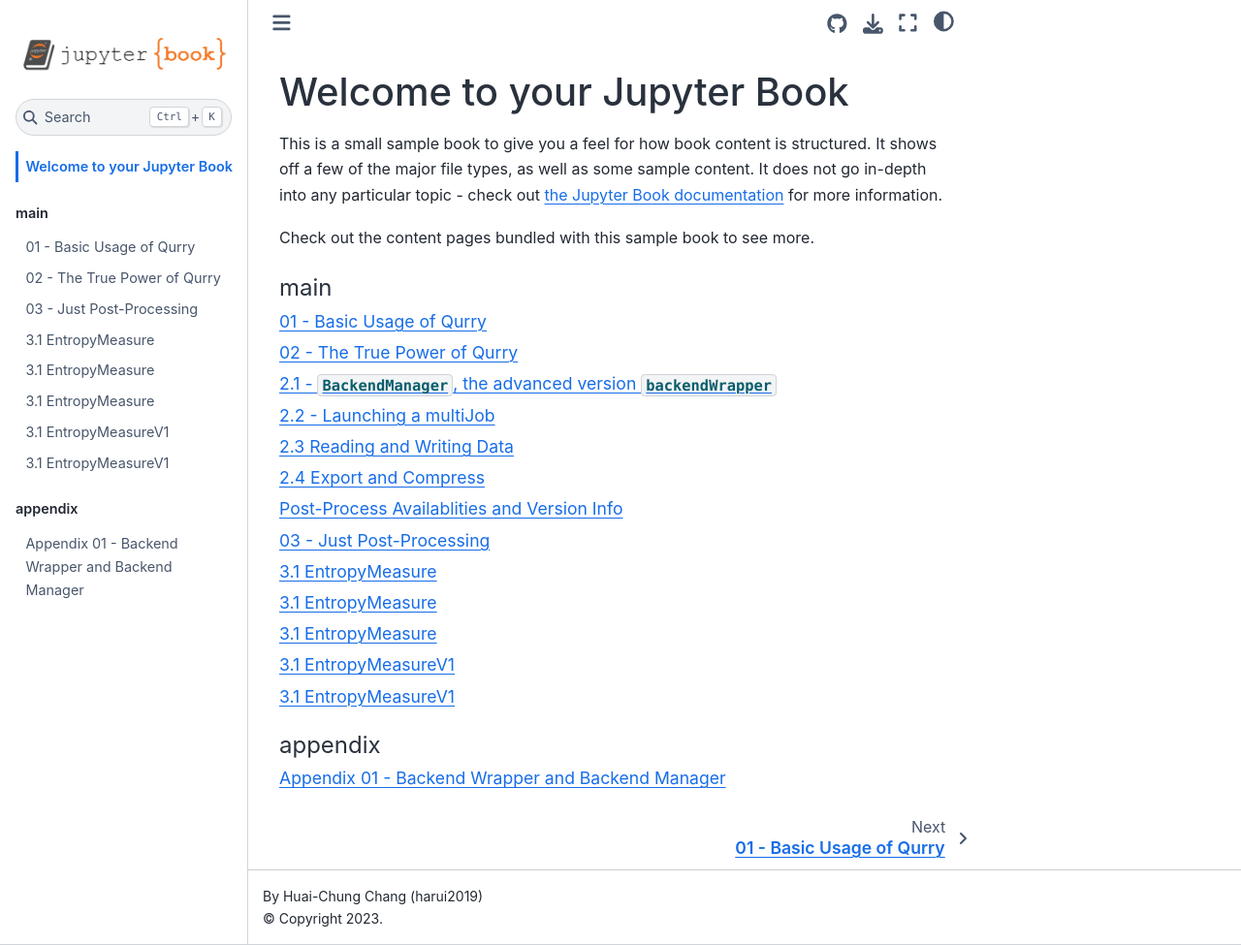
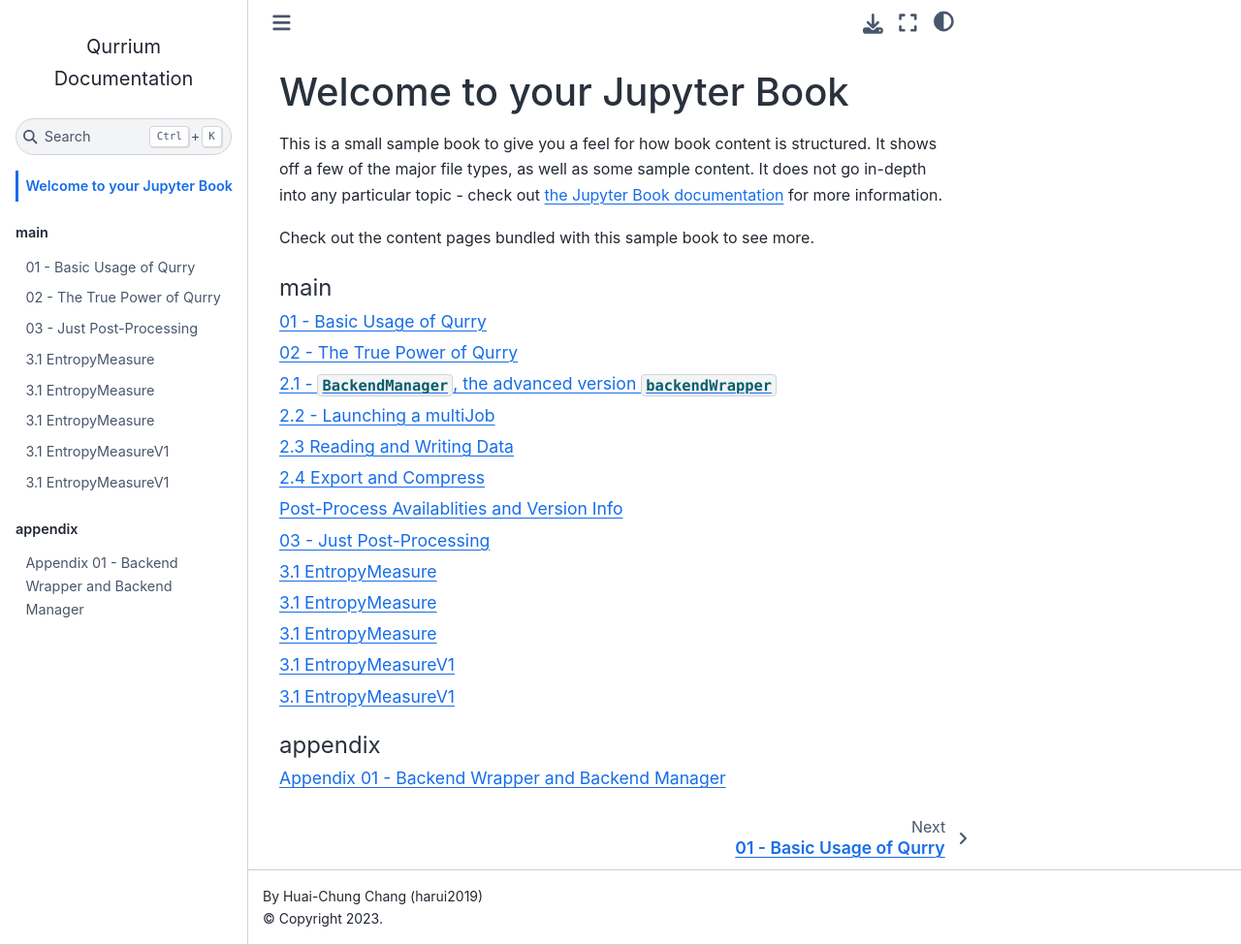
Before and after one commit to qurrium/qurrium_doc, a Jupyter Book: the page built from docs/intro.md, in a window 1280 px wide and 975 px high. Shown: the whole window at 97% size. Built offline with Jupyter Book 1.0.4 settings and Sphinx 7.4.7 and the Sphinx Book theme 1.1.4, drawn with Linux system fonts in a browser that asks for light colours; some of the changed lines change nothing that is shown.

Commit message:
build(config): more detail

```diff
--- a/_config.yml
+++ b/_config.yml
@@ -3,8 +3,9 @@
 
 title: Qurrium Documentation
 author: Huai-Chung Chang (harui2019)
-logo: logo.png
+logo: ""
 
+exclude_patterns: [_build, Thumbs.db, .DS_Store, "**.ipynb_checkpoints"]
 # Force re-execution of notebooks on each build.
 # See https://jupyterbook.org/content/execute.html
 execute:
@@ -21,12 +22,27 @@
 
 # Information about where the book exists on the web
 repository:
-  url: https://github.com/harui2019/qurrium_doc  # Online location of your book
-  path_to_book: docs  # Optional path to your book, relative to the repository root
-  branch: main  # Which branch of the repository should be used when creating links (optional)
+  url: https://github.com/harui2019/qurrium_doc # Online location of your book
+  path_to_book: docs # Optional path to your book, relative to the repository root
+  branch: main # Which branch of the repository should be used when creating links (optional)
 
 # Add GitHub buttons to your book
 # See https://jupyterbook.org/customize/config.html#add-a-link-to-your-repository
+#######################################################################################
+# HTML-specific settings
 html:
-  use_issues_button: true
-  use_repository_button: true
+  favicon                   : ""  # A path to a favicon image
+  use_edit_page_button      : false  # Whether to add an "edit this page" button to pages. If `true`, repository information in repository: must be filled in
+  use_repository_button     : false  # Whether to add a link to your repository button
+  use_issues_button         : false  # Whether to add an "open an issue" button
+  use_multitoc_numbering    : true   # Continuous numbering across parts/chapters
+  extra_footer              : ""  # Will be displayed underneath the footer.
+  home_page_in_navbar       : true  # Whether to include your home page in the left Navigation Bar
+  baseurl                   : ""  # The base URL where your book will be hosted. Used for creating image previews and social links. e.g.: https://mypage.com/mybook/
+  analytics:
+    google_analytics_id       : "G-NH0TTCC2VZ"  # A GA id that can be used to track book views.
+
+  comments:
+    hypothesis              : false
+    utterances              : false
+  announcement              : "" # A banner announcement at the top of the site.
```
